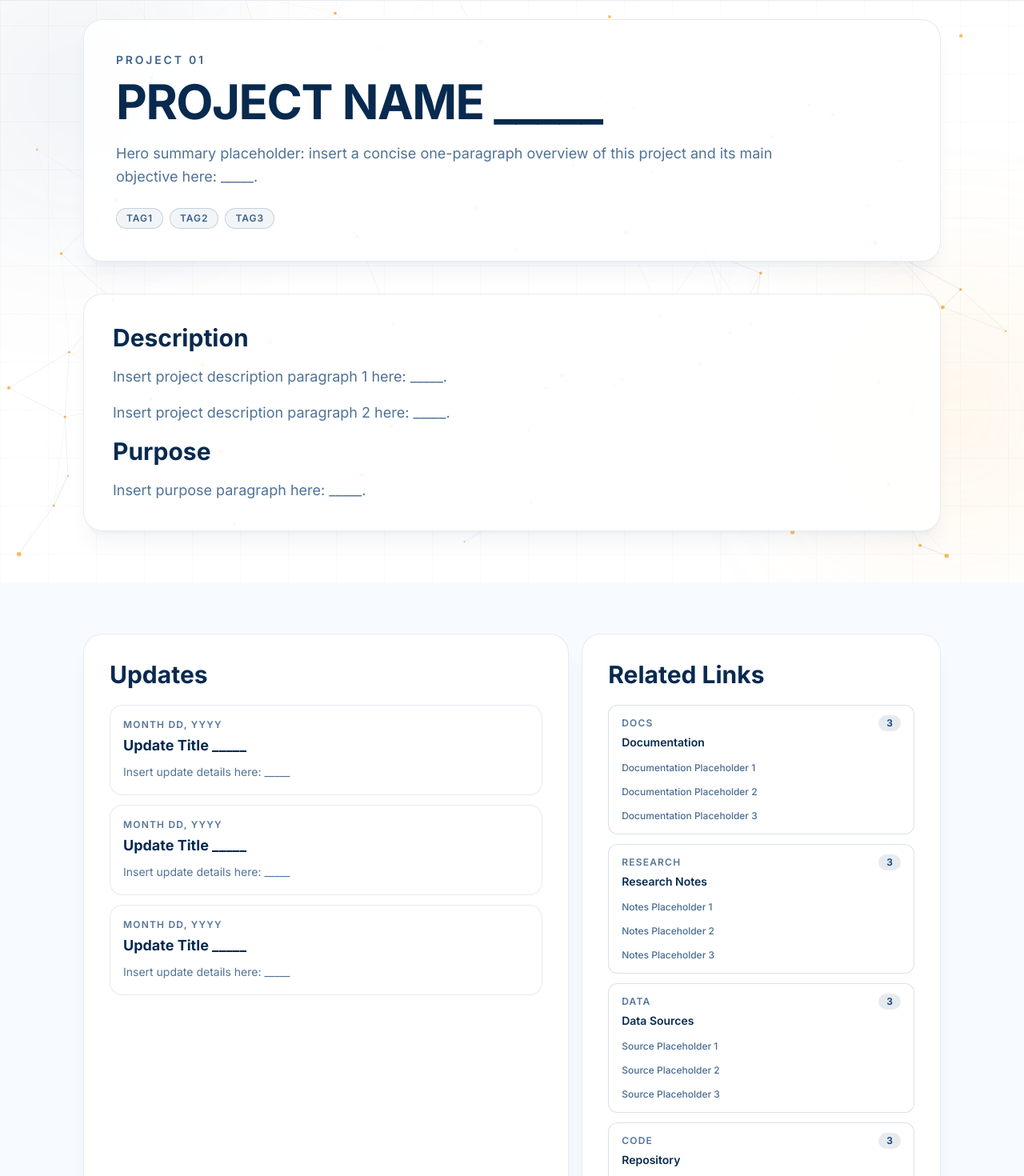
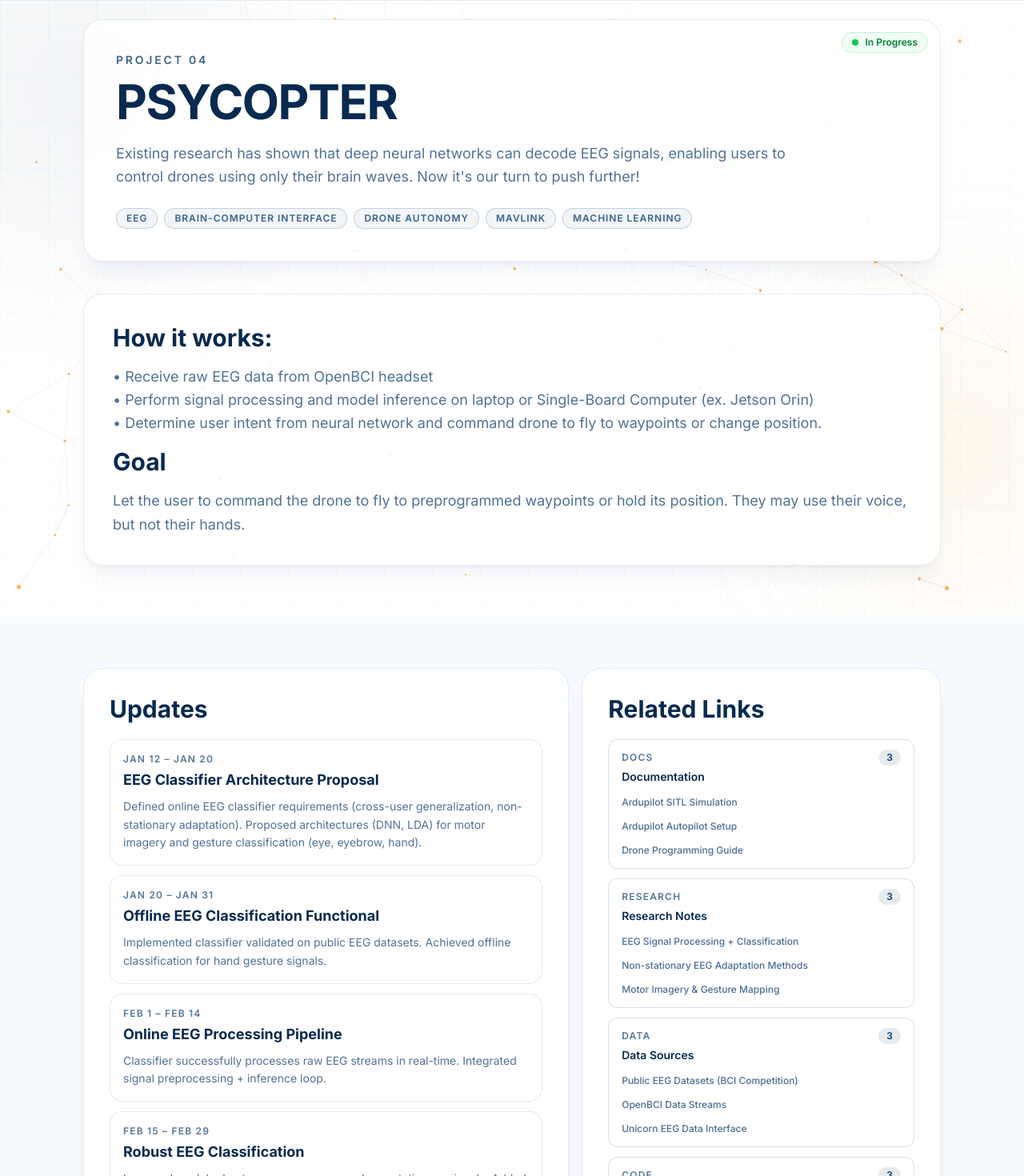
Before and after one commit to NeuroTech-UCSB/NeuroTech-UCSB, a Next.js app: page /projects/psycopter in a window 1280 px wide. Shown: the part 88-1558 px from the top of the page at 80% size. Built offline with nearby package versions, Linux system fonts and the light colour scheme.

Commit message:
update psycopter info page

```diff
--- a/app/components/navbar.tsx
+++ b/app/components/navbar.tsx
@@ -6,7 +6,15 @@ import { useState } from "react";
 
 const linkClass = "text-primary/80 hover:text-primary transition-colors duration-200 text-base font-medium tracking-wide";
 
-function DropdownMenu({ label, href, items }: { label: string; href: string; items: { name: string; href: string }[] }) {
+function DropdownMenu({
+  label,
+  href,
+  items,
+}: {
+  label: string;
+  href: string;
+  items: { name: string; href: string }[];
+}) {
   return (
     <div className="relative group">
       <Link href={href} className={linkClass}>
@@ -14,7 +22,19 @@ function DropdownMenu({ label, href, items }: { label: string; href: string; ite
       </Link>
       <div className="absolute left-0 top-full pt-2 hidden group-hover:block z-50">
         <div className="bg-white border border-primary/10 rounded-lg min-w-[200px] py-1 shadow-xl shadow-primary/10">
-          {items.map((item) => (
+          {items.map((item) => {
+            const isExternal = item.href.startsWith("http");
+            return isExternal ? (
+              <a
+                key={item.href}
+                href={item.href}
+                target="_blank"
+                rel="noopener noreferrer"
+                className="block px-4 py-2.5 text-sm text-primary/70 hover:text-primary hover:bg-primary/5 transition-colors duration-150"
+              >
+                {item.name}
+              </a>
+            ) : (
               <Link
                 key={item.href}
                 href={item.href}
@@ -22,7 +42,8 @@ function DropdownMenu({ label, href, items }: { label: string; href: string; ite
               >
                 {item.name}
               </Link>
-          ))}
+            );
+          })}
         </div>
       </div>
     </div>
@@ -69,8 +90,8 @@ export default function Navbar() {
               { name: "BCI Robotic Arm", href: "/projects/neuroarm" },
               { name: "NeuroColor", href: "/projects/neurocolor" },
               { name: "Music Genre Detection", href: "/projects/music-genre" },
-              { name: "PsyCopter", href: "/projects/project-4" },
-              { name: "Mini fNIRS", href: "/projects/project-5" },
+              { name: "PsyCopter", href: "/projects/psycopter" },
+              { name: "Mini fNIRS", href: "/projects/mini-fnirs" },
             ]}
           />
           <DropdownMenu
@@ -85,7 +106,9 @@ export default function Navbar() {
           <DropdownMenu
             label="Conference"
             href="/conference"
-            items={[{ name: "CNTC", href: "/conference/CNTC" }]}
+            items={[
+              { name: "CNTC", href: "https://cntc2026.vercel.app/" },
+            ]}
           />
           <Link
             href="/apply"
--- a/app/projects/neuroarm/page.tsx
+++ b/app/projects/neuroarm/page.tsx
@@ -211,9 +211,13 @@ export default function Project1() {
                 className="mt-5 max-w-4xl text-base leading-relaxed md:text-lg"
                 style={{ color: "rgba(12, 60, 110, 0.72)" }}
               >
-                This project involves a brain-controlled robotic arm using an
-                EEG headset to read brain signals, enabling users to perform
-                actions such as grasping and releasing objects through thought.
+                Using an EEG headset, NeuroArm turns intention into motion.
+                Train a couple of mental or facial commands, and the system
+                recognizes your brain/face activity in real time, translating
+                it into smooth joint movements on a 3D-printed robotic arm. <br />
+                <br />
+                Hardware Tools: <br />
+                EMOTIV Insight • Python • Arduino Uno R3 • 5 V power supply • 3D-printed robot arm
               </p>
 
               <div className="mt-6 flex flex-wrap gap-2">
@@ -324,7 +328,7 @@ export default function Project1() {
         </div>
       </section>
 
-      <section className="mx-auto w-full max-w-6xl px-6 pb-16 md:px-10">
+      <section className="mx-auto w-full max-w-6xl pt-8 px-6 pb-16 md:px-10">
         <FadeIn delay={250}>
           <section className="grid gap-4 lg:grid-cols-[1.15fr_0.85fr]">
             <article className="rounded-3xl border border-primary/10 bg-white/90 p-6 shadow-xl shadow-primary/5 md:p-8">
--- a/app/projects/psycopter/page.tsx
+++ b/app/projects/psycopter/page.tsx
@@ -4,19 +4,49 @@ import FadeIn from "../../components/fade-in";
 
 const updates = [
   {
-    date: "Month DD, YYYY",
-    title: "Update Title _____",
-    detail: "Insert update details here: _____",
+    date: "Jan 12 – Jan 20",
+    title: "EEG Classifier Architecture Proposal",
+    detail: "Defined online EEG classifier requirements (cross-user generalization, non-stationary adaptation). Proposed architectures (DNN, LDA) for motor imagery and gesture classification (eye, eyebrow, hand).",
   },
   {
-    date: "Month DD, YYYY",
-    title: "Update Title _____",
-    detail: "Insert update details here: _____",
+    date: "Jan 20 – Jan 31",
+    title: "Offline EEG Classification Functional",
+    detail: "Implemented classifier validated on public EEG datasets. Achieved offline classification for hand gesture signals.",
   },
   {
-    date: "Month DD, YYYY",
-    title: "Update Title _____",
-    detail: "Insert update details here: _____",
+    date: "Feb 1 – Feb 14",
+    title: "Online EEG Processing Pipeline",
+    detail: "Classifier successfully processes raw EEG streams in real-time. Integrated signal preprocessing + inference loop.",
+  },
+  {
+    date: "Feb 15 – Feb 29",
+    title: "Robust EEG Classification",
+    detail: "Improved model robustness across users and non-stationary signals. Added adaptation handling for signal drift.",
+  },
+  {
+    date: "Mar 1 – Mar 15",
+    title: "Headset Interfacing + Data Acquisition",
+    detail: "Established real-time EEG data pipeline from OpenBCI/Unicorn. Finalized communication protocols and electrode mapping.",
+  },
+  {
+    date: "Mar 16 – Mar 30",
+    title: "Drone Autopilot + Waypoint Navigation",
+    detail: "Configured Ardupilot on SpeedyBee F405. Drone navigates using programmed GPS waypoints.",
+  },
+  {
+    date: "Apr 1 – Apr 14",
+    title: "Hybrid Control System (Manual + Commanded)",
+    detail: "Implemented dual-receiver design (RC + MAVLink/WiFi). Enabled switching between manual and autonomous control.",
+  },
+  {
+    date: "Apr 15 – Apr 24",
+    title: "EEG → Drone Command Integration",
+    detail: "Classifier outputs mapped to drone commands. Drone responds to EEG-driven waypoint instructions.",
+  },
+  {
+    date: "Apr 25 – Apr 26",
+    title: "BR4IN.io Hackathon Flight Demo",
+    detail: "Full system demonstration: EEG-driven drone control with waypoint navigation under competition conditions.",
   },
 ];
 
@@ -25,36 +55,36 @@ const relatedLinks = [
     label: "Documentation",
     type: "Docs",
     items: [
-      { name: "Documentation Placeholder 1", href: "#" },
-      { name: "Documentation Placeholder 2", href: "#" },
-      { name: "Documentation Placeholder 3", href: "#" },
+      { name: "Ardupilot SITL Simulation", href: "https://ardupilot.org/dev/docs/using-sitl-for-ardupilot-testing.html" },
+      { name: "Ardupilot Autopilot Setup", href: "https://ardupilot.org/sub/docs/common-autopilots.html" },
+      { name: "Drone Programming Guide", href: "https://dojofordrones.com/drone-programming/" },
     ],
   },
   {
     label: "Research Notes",
     type: "Research",
     items: [
-      { name: "Notes Placeholder 1", href: "#" },
-      { name: "Notes Placeholder 2", href: "#" },
-      { name: "Notes Placeholder 3", href: "#" },
+      { name: "EEG Signal Processing + Classification", href: "#" },
+      { name: "Non-stationary EEG Adaptation Methods", href: "#" },
+      { name: "Motor Imagery & Gesture Mapping", href: "#" },
     ],
   },
   {
     label: "Data Sources",
     type: "Data",
     items: [
-      { name: "Source Placeholder 1", href: "#" },
-      { name: "Source Placeholder 2", href: "#" },
-      { name: "Source Placeholder 3", href: "#" },
+      { name: "Public EEG Datasets (BCI Competition)", href: "#" },
+      { name: "OpenBCI Data Streams", href: "#" },
+      { name: "Unicorn EEG Data Interface", href: "#" },
     ],
   },
   {
     label: "Repository",
     type: "Code",
     items: [
-      { name: "Repo Placeholder 1", href: "#" },
-      { name: "Repo Placeholder 2", href: "#" },
-      { name: "Repo Placeholder 3", href: "#" },
+      { name: "Ardupilot Firmware", href: "https://firmware.ardupilot.org/" },
+      { name: "MAVLink Protocol Docs", href: "https://mavlink.io/en/" },
+      { name: "AM32 ESC Firmware", href: "https://github.com/AlkaMotors/AM32-MultiRotor-ESC-firmware" },
     ],
   },
 ];
@@ -88,24 +118,33 @@ export default function Project1() {
         <div className="relative z-10 mx-auto flex w-full max-w-6xl flex-col gap-10 px-6 pb-16 pt-28 md:px-10">
           <FadeIn>
             <section className="rounded-3xl border border-primary/10 bg-white/90 p-7 shadow-xl shadow-primary/5 md:p-10">
-              <p className="text-sm font-semibold uppercase tracking-[0.2em] text-primary/80">Project 01</p>
+              <p className="text-sm font-semibold uppercase tracking-[0.2em] text-primary/80">Project 04</p>
+              <div className="absolute top-4 right-4 flex items-center gap-2 rounded-full border border-green-200 bg-green-50 px-3 py-1 text-xs font-semibold text-green-700">
+                <span className="h-2 w-2 rounded-full bg-green-500"></span>
+                In Progress
+              </div>
               <h1 className="mt-3 text-4xl font-bold uppercase tracking-tight text-primary-dark md:text-6xl">
-                Project Name _____
+                PsyCopter
               </h1>
               <p className="mt-5 max-w-4xl text-base leading-relaxed md:text-lg" style={{ color: "rgba(12, 60, 110, 0.72)" }}>
-                Hero summary placeholder: insert a concise one-paragraph overview of this project and its main objective
-                here: _____.
+                Existing research has shown that deep neural networks can decode EEG signals, enabling users to control drones using only their brain waves. Now it's our turn to push further!
               </p>
 
               <div className="mt-6 flex flex-wrap gap-2">
                 <span className="rounded-full border border-primary/20 bg-primary/5 px-3 py-1 text-xs font-semibold uppercase tracking-[0.08em] text-primary/80">
-                  tag1
+                  EEG
                 </span>
                 <span className="rounded-full border border-primary/20 bg-primary/5 px-3 py-1 text-xs font-semibold uppercase tracking-[0.08em] text-primary/80">
-                  tag2
+                  Brain-Computer Interface
                 </span>
                 <span className="rounded-full border border-primary/20 bg-primary/5 px-3 py-1 text-xs font-semibold uppercase tracking-[0.08em] text-primary/80">
-                  tag3
+                  Drone Autonomy
+                </span>
+                <span className="rounded-full border border-primary/20 bg-primary/5 px-3 py-1 text-xs font-semibold uppercase tracking-[0.08em] text-primary/80">
+                  MAVLink
+                </span>
+                <span className="rounded-full border border-primary/20 bg-primary/5 px-3 py-1 text-xs font-semibold uppercase tracking-[0.08em] text-primary/80">
+                  Machine Learning
                 </span>
               </div>
             </section>
@@ -113,12 +152,18 @@ export default function Project1() {
 
           <FadeIn delay={150}>
             <section className="rounded-3xl border border-primary/10 bg-white/90 p-7 shadow-xl shadow-primary/5 md:p-9">
-              <h2 className="text-2xl font-bold text-primary-dark md:text-3xl">Description</h2>
+              <h2 className="text-2xl font-bold text-primary-dark md:text-3xl">How it works:</h2>
               <div className="mt-4 space-y-4 text-base leading-relaxed md:text-lg" style={{ color: "rgba(12, 60, 110, 0.72)" }}>
-                <p>Insert project description paragraph 1 here: _____.</p>
-                <p>Insert project description paragraph 2 here: _____.</p>
-              <h2 className="text-2xl font-bold text-primary-dark md:text-3xl">Purpose</h2>
-                <p>Insert purpose paragraph here: _____.</p>
+                <ul>
+                  <li>• Receive raw EEG data from OpenBCI headset</li>
+                  <li>• Perform signal processing and model inference on laptop or Single-Board Computer (ex. Jetson Orin)</li>
+                  <li>• Determine user intent from neural network and command drone to fly to waypoints or change position.</li>
+                </ul>
+                <p></p>
+                <p></p>
+                <p></p>
+              <h2 className="text-2xl font-bold text-primary-dark md:text-3xl">Goal</h2>
+                <p>Let the user to command the drone to fly to preprogrammed waypoints or hold its position. They may use their voice, but not their hands.</p>
               </div>
             </section>
           </FadeIn>
@@ -176,8 +221,20 @@ export default function Project1() {
               <div className="mt-6 rounded-2xl border border-primary/10 bg-primary/5 p-4">
                 <p className="text-xs font-semibold uppercase tracking-[0.1em] text-primary/70">Quick Notes</p>
                 <p className="mt-2 text-sm leading-relaxed" style={{ color: "rgba(12, 60, 110, 0.72)" }}>
-                  Optional note placeholder for contributor instructions, source attribution reminders, or data access
-                  policy: _____.
+                  System architecture: <br/>
+                  - EEG → SBC (Jetson/RPi) → MAVLink / RC → Flight Controller<br/>
+                  - MAVLink used for high-level commands, RC fallback for safety<br/>
+                  - Dual control system required for failover (manual override always available)<br/>
+                  <br/>
+                  Subteams:<br/>
+                  - EEG Communication & Signal Processing: signal decoding, classifier, feature extraction<br/>
+                  - Drone Software Control: MAVLink integration, Ardupilot command interface<br/>
+                  - Drone Hardware & Integration: assembly, tuning, power constraints, flight testing<br/>
+                  <br/>
+                  Key protocols:<br/>
+                  - MAVLink (telemetry + command)<br/>
+                  - ExpressLRS / PWM (manual control)<br/>
+                  - SPI / Serial (EEG headset interface)<br/>
                 </p>
               </div>
             </aside>
```
Lines whose indentation alone changed are shown as unchanged.
